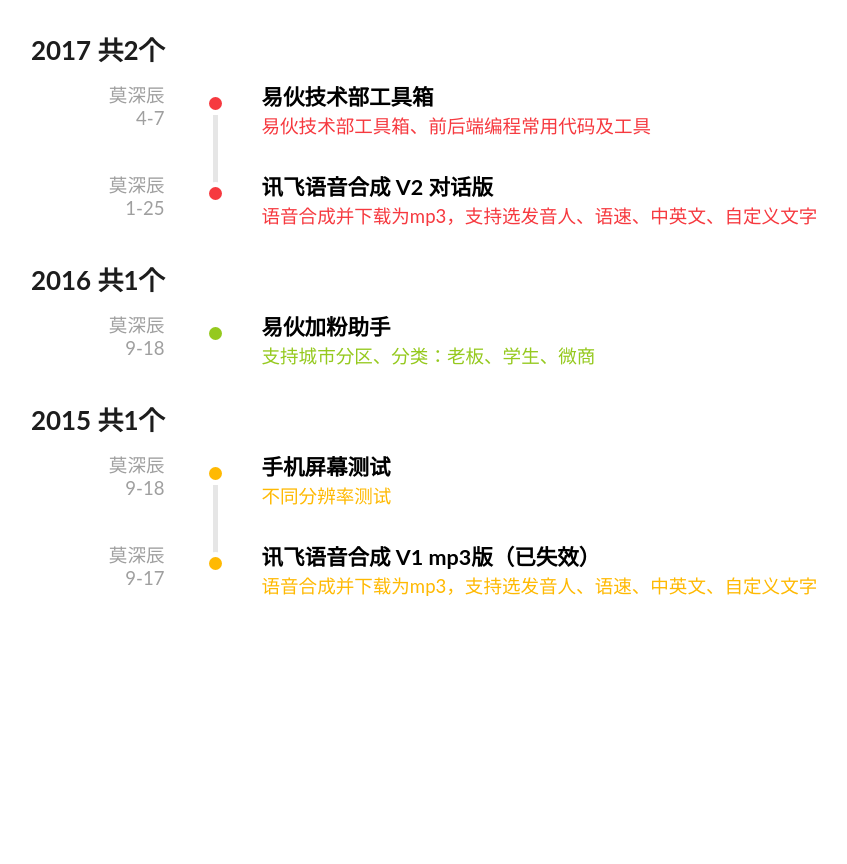
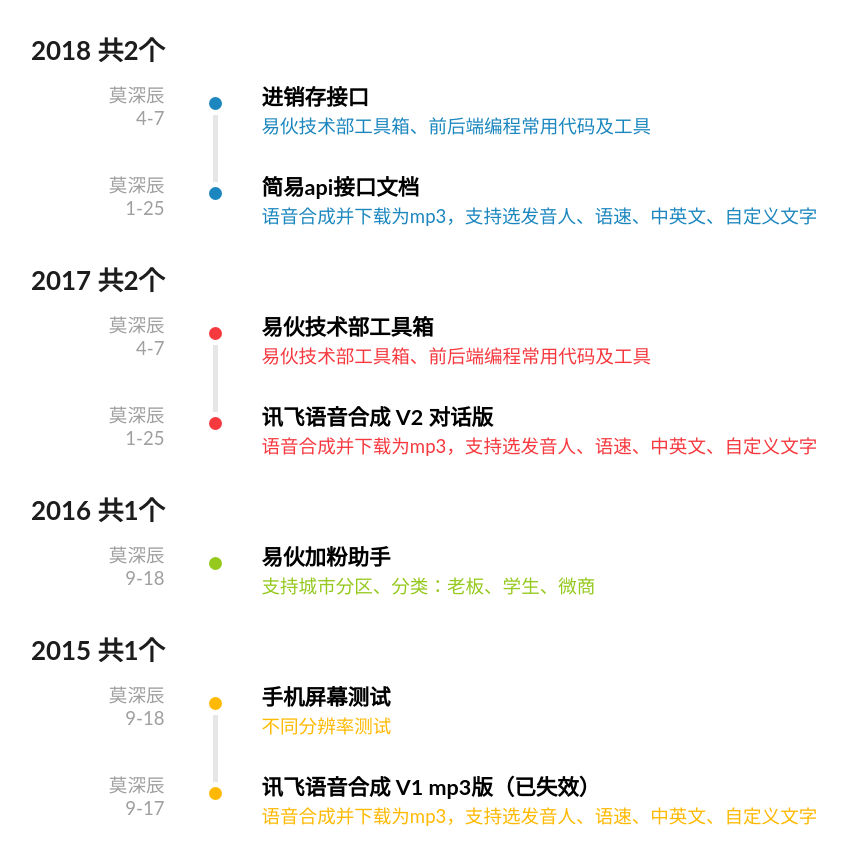
Before and after one commit to 2ger/2ger.github.io, a plain HTML site: page index.html in a window 1280 px wide. Shown: the whole page, without its empty margins (136-983 px from the left). Before the commit the page ends 800 px from the top, so only its background shows below. Drawn offline with Linux system fonts and the light colour scheme.

Commit message:
简易api接口文档

```diff
--- a/index.html
+++ b/index.html
@@ -29,6 +29,40 @@
 </head>
 <body>
 <div class="content">
+	<article class="blue">
+		<h3>2018 共2个</h3>
+		<section>
+			<span class="point-time"></span>
+			<time datetime="2013-03">
+				<span>莫深辰</span>
+				<span>4-7</span>
+			</time>
+			<aside>
+								<p class="things">
+								<a url="http://yhss.oschina.io/wiki/">
+										进销存接口
+								</a>
+								</p>
+				<p class="brief"><span class="text">易伙技术部工具箱、前后端编程常用代码及工具</span></p>
+			</aside>
+		</section>
+		<section>
+			<span class="point-time"></span>
+			<time datetime="2013-03">
+				<span>莫深辰</span>
+				<span>1-25</span>
+			</time>
+			<aside>
+                <p class="things">
+                <a url="2017/tts/tts.html">
+                    简易api接口文档
+                </a>
+                </p>
+				<p class="brief"><span class="text">语音合成并下载为mp3，支持选发音人、语速、中英文、自定义文字</span></p>
+			</aside>
+		</section>
+
+	</article>
     <article class="red">
 		<h3>2017 共2个</h3>
 		<section>
```
